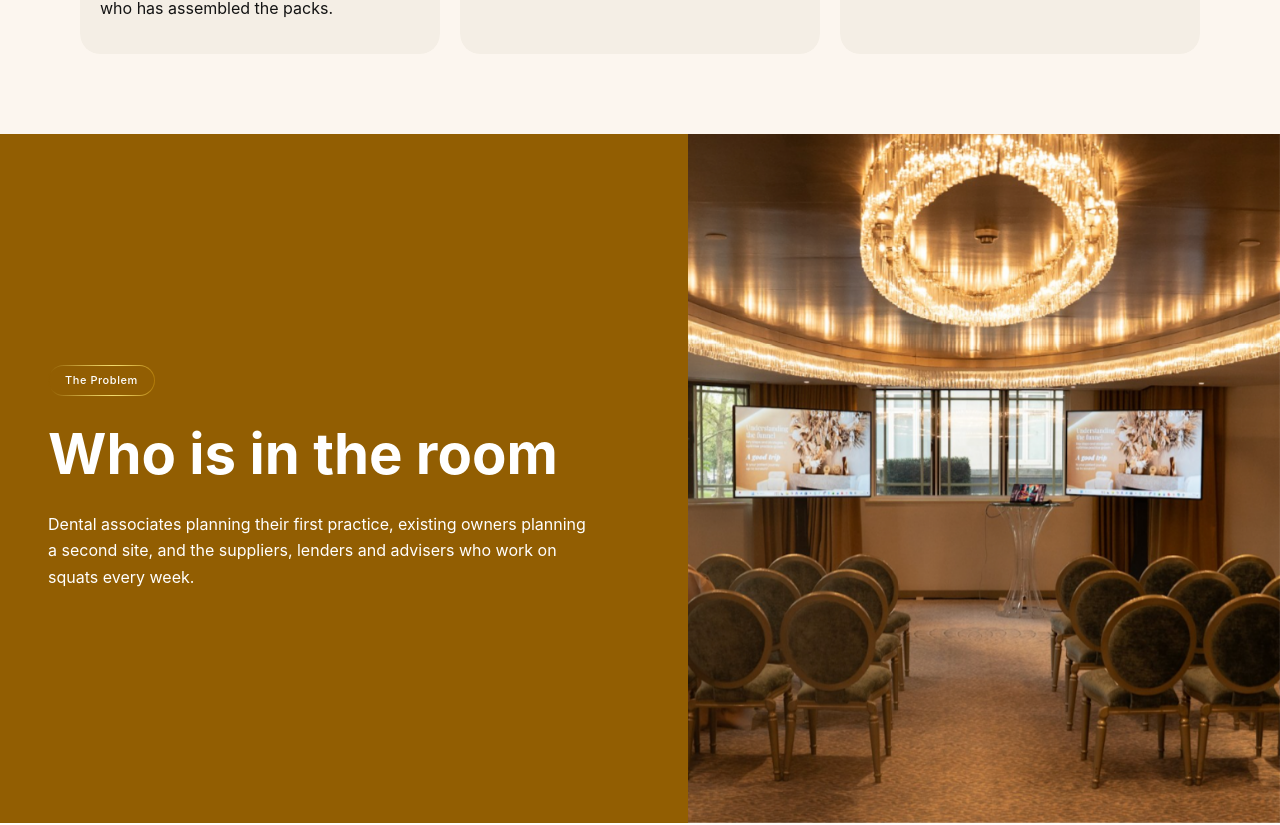
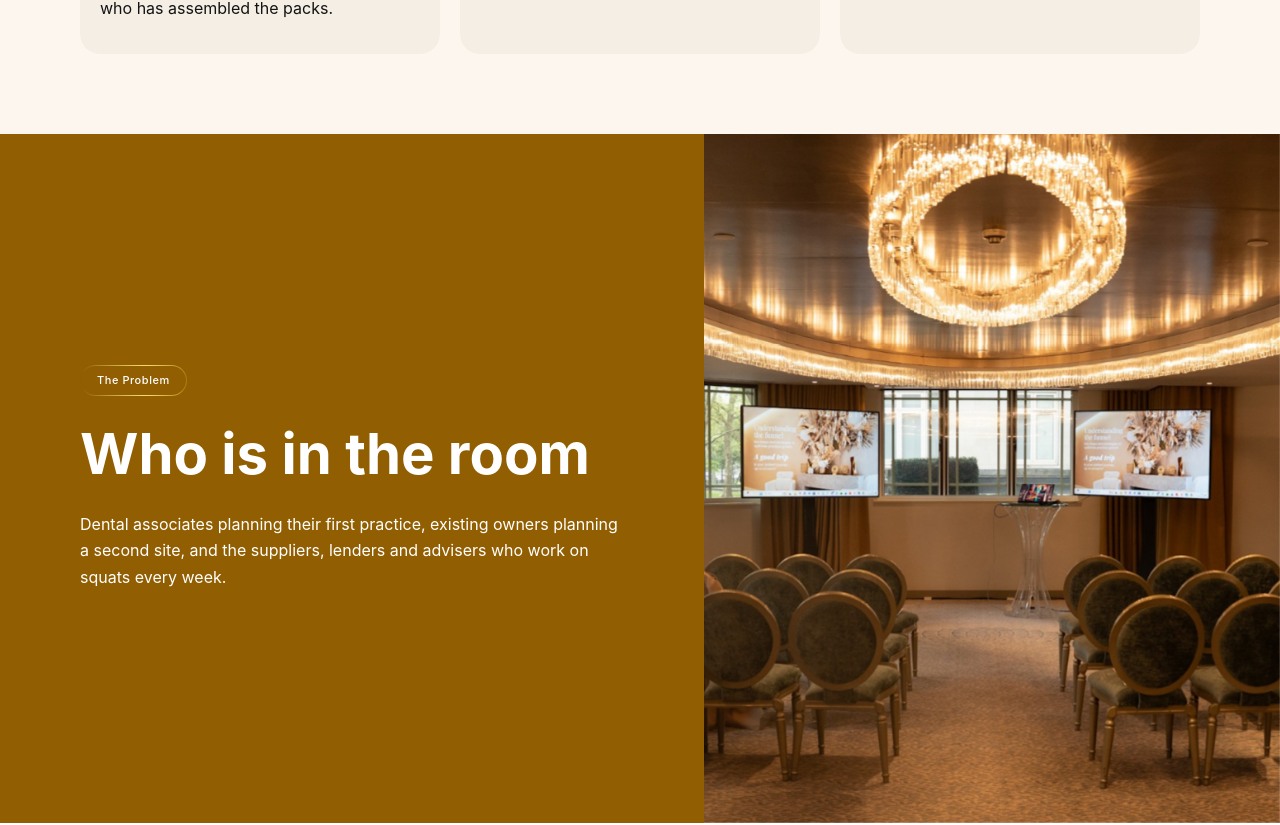
Before and after one commit to umair8920/dreamsqt-main-lp, a React (Vite) app: page /ds-club in a window 1280 px wide. Shown: the part 2018-2843 px from the top of the page. Built offline with nearby package versions, Linux system fonts and the light colour scheme.

Commit message:
design fix (ds club text alignment and ds portal icon color conflict resolve

```diff
--- a/src/index.css
+++ b/src/index.css
@@ -1684,7 +1684,7 @@
   display: flex;
   flex-direction: column;
   justify-content: center;
-  padding: 60px 80px;
+  padding: 60px 80px 60px calc(max(0px, (100vw - 1440px) / 2) + 80px);
 }
 
 @media (max-width: 1280px) {
@@ -1707,7 +1707,7 @@
   }
 
   .event-room-copy {
-    padding: 60px 48px;
+    padding: 60px 48px 60px 80px;
   }
 }
 
--- a/src/pages/DsPortalPage.tsx
+++ b/src/pages/DsPortalPage.tsx
@@ -322,7 +322,7 @@
                   transition: 'background 0.25s ease, color 0.25s ease, border-color 0.25s ease, transform 0.5s cubic-bezier(0.16, 1, 0.3, 1), box-shadow 0.5s cubic-bezier(0.16, 1, 0.3, 1)',
                 }}
               >
-                <img src={t.icon} alt="" aria-hidden="true" style={{ width: 18, height: 18, display: 'block', filter: isActive ? 'none' : 'brightness(0)' }} />
+                <img src={t.icon} alt="" aria-hidden="true" style={{ width: 18, height: 18, display: 'block', filter: isActive ? 'brightness(0) invert(1)' : 'brightness(0)', transition: 'filter 0.25s ease' }} />
                 {t.label}
               </button>
             );
```
